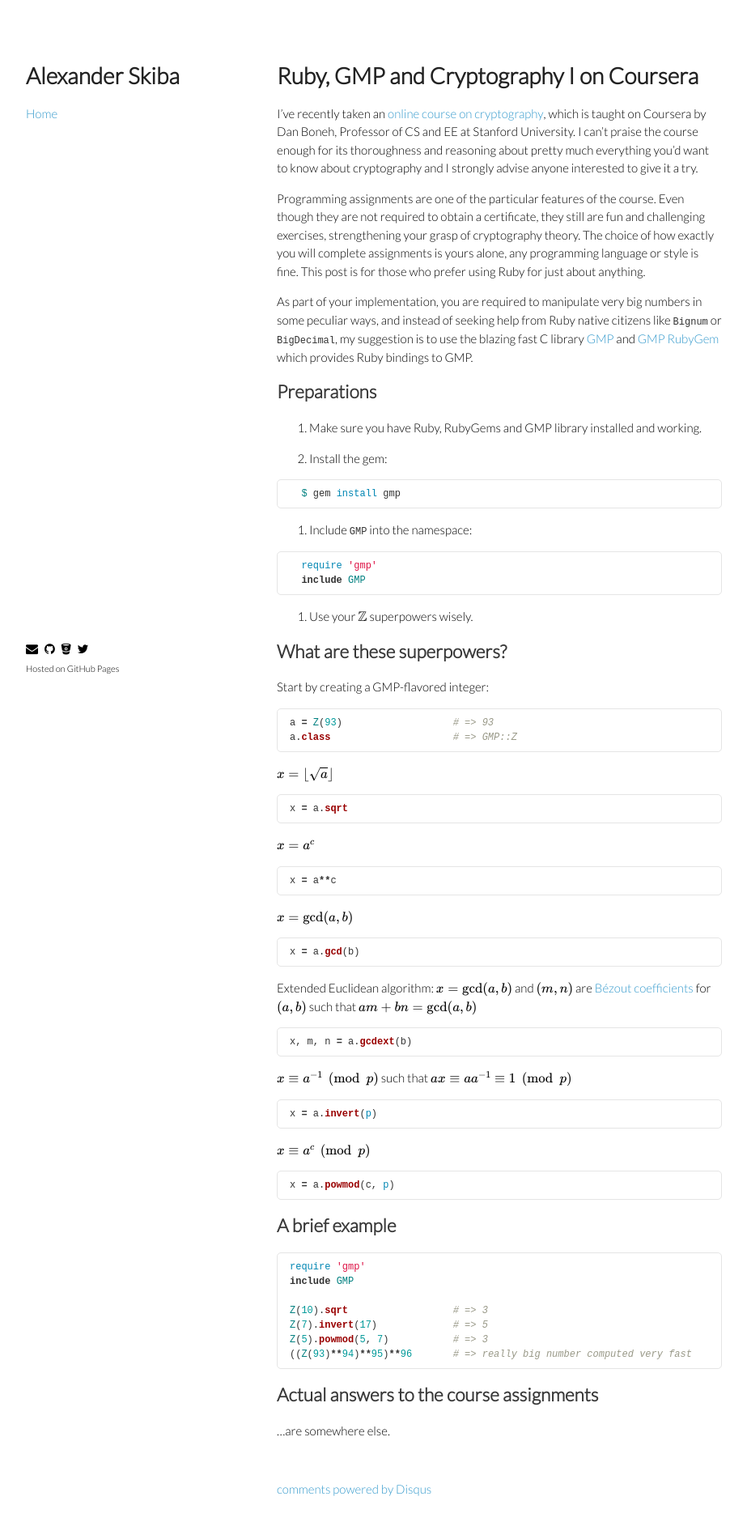
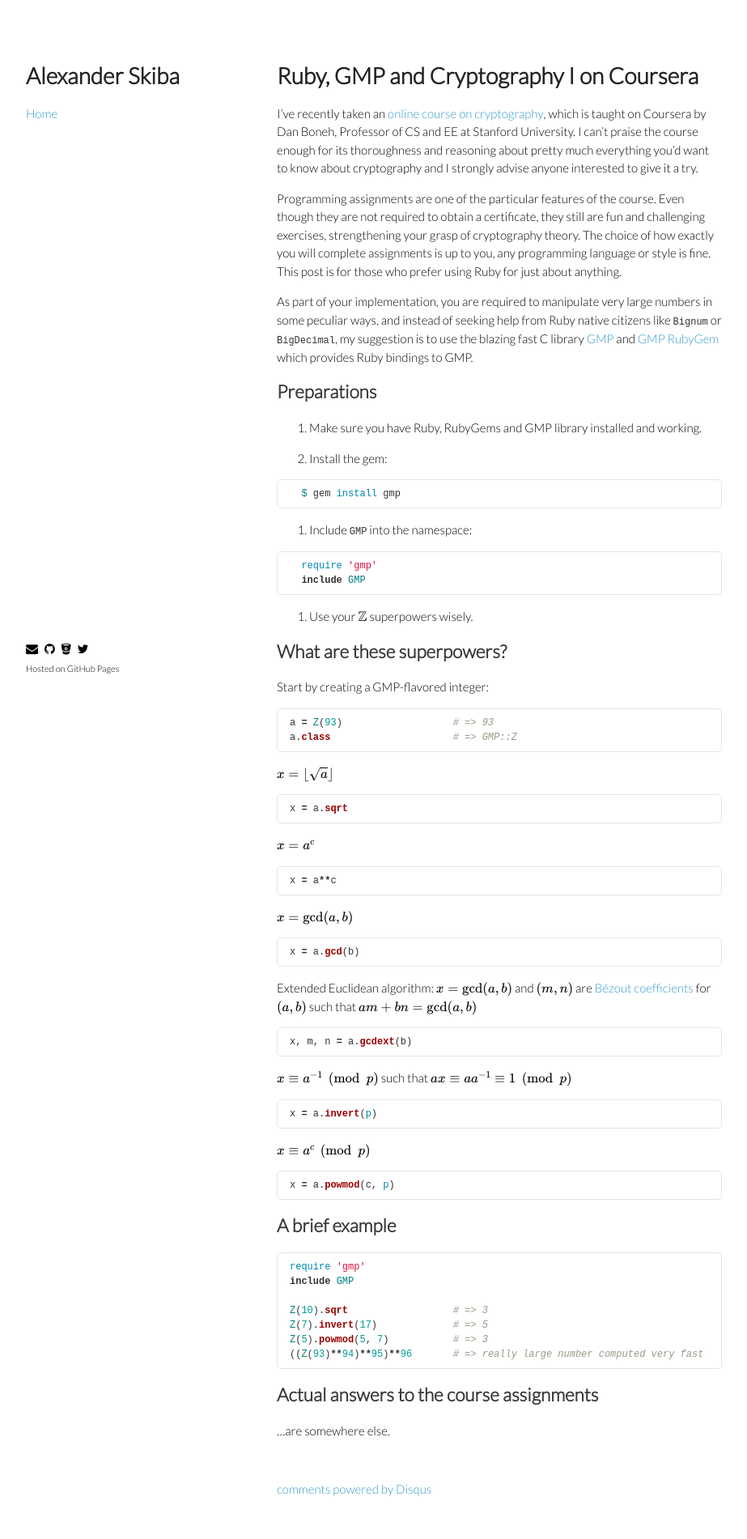
Before and after one commit to lacrosse/lacrosse.github.io, a Jekyll site: the page built from _posts/2013-11-01-ruby-gmp-and-cryptography-i-on-coursera.md, in a window 1280 px wide. Shown: the whole page at 81% size, without its empty margins (178-1101 px from the left). Built offline with Jekyll 4.4.1, drawn with Linux system fonts in a browser that asks for light colours; nearby versions of some CDN libraries; Markdown is read by kramdown in place of the engine named in the settings; formulas are drawn with MathJax 3; comment, search, counter and statistics services are not loaded.

Commit message:
Stylistic fix

````diff
--- a/_posts/2013-11-01-ruby-gmp-and-cryptography-i-on-coursera.md
+++ b/_posts/2013-11-01-ruby-gmp-and-cryptography-i-on-coursera.md
@@ -11,9 +11,9 @@ tags:
 
 I've recently taken an [online course on cryptography][1], which is taught on Coursera by Dan Boneh, Professor of CS and EE at Stanford University. I can't praise the course enough for its thoroughness and reasoning about pretty much everything you'd want to know about cryptography and I strongly advise anyone interested to give it a try.
 
-Programming assignments are one of the particular features of the course. Even though they are not required to obtain a certificate, they still are fun and challenging exercises, strengthening your grasp of cryptography theory. The choice of how exactly you will complete assignments is yours alone, any programming language or style is fine. This post is for those who prefer using Ruby for just about anything.
+Programming assignments are one of the particular features of the course. Even though they are not required to obtain a certificate, they still are fun and challenging exercises, strengthening your grasp of cryptography theory. The choice of how exactly you will complete assignments is up to you, any programming language or style is fine. This post is for those who prefer using Ruby for just about anything.
 
-As part of your implementation, you are required to manipulate very big numbers in some peculiar ways, and instead of seeking help from Ruby native citizens like `Bignum` or `BigDecimal`, my suggestion is to use the blazing fast C library [GMP][2] and [GMP RubyGem][3] which provides Ruby bindings to GMP.
+As part of your implementation, you are required to manipulate very large numbers in some peculiar ways, and instead of seeking help from Ruby native citizens like `Bignum` or `BigDecimal`, my suggestion is to use the blazing fast C library [GMP][2] and [GMP RubyGem][3] which provides Ruby bindings to GMP.
 
 ## Preparations
 
@@ -88,7 +88,7 @@ include GMP
 Z(10).sqrt                  # => 3
 Z(7).invert(17)             # => 5
 Z(5).powmod(5, 7)           # => 3
-((Z(93)**94)**95)**96       # => really big number computed very fast
+((Z(93)**94)**95)**96       # => really large number computed very fast
 ```
 
 ## Actual answers to the course assignments
````
